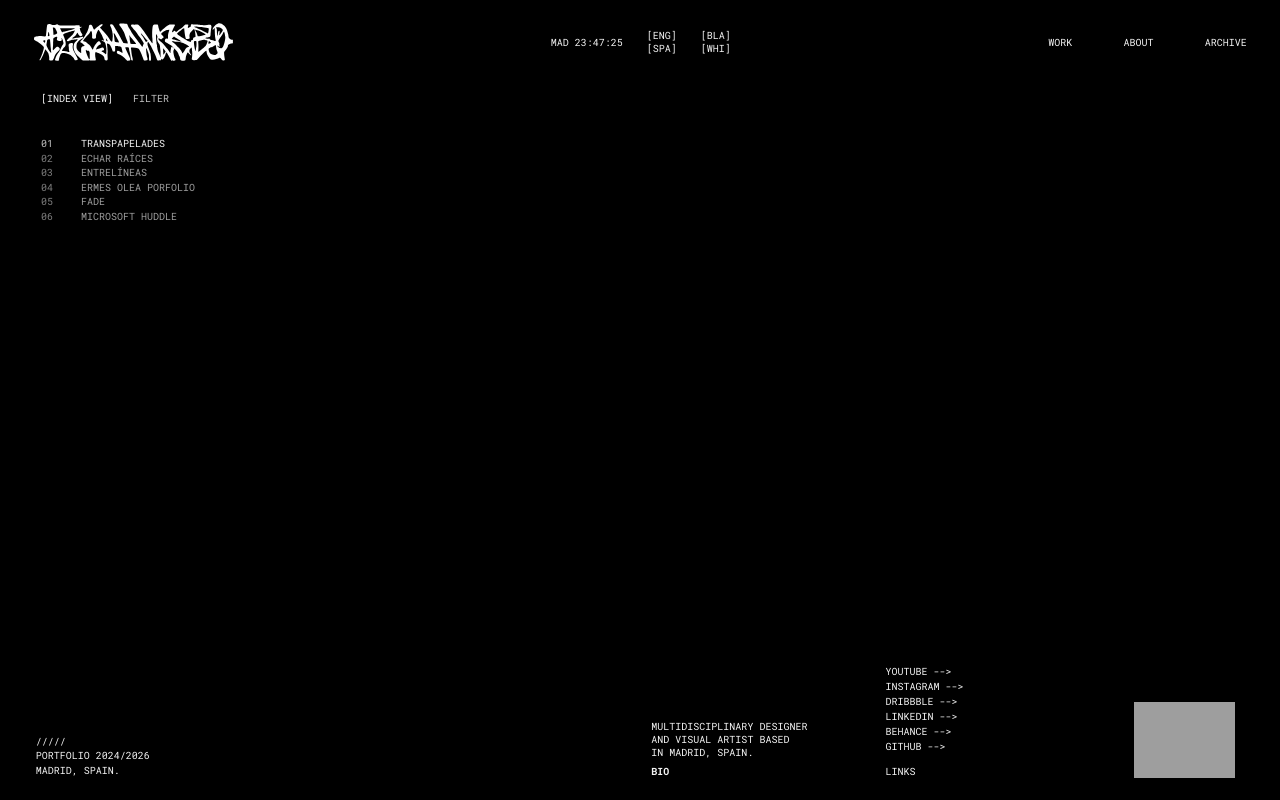
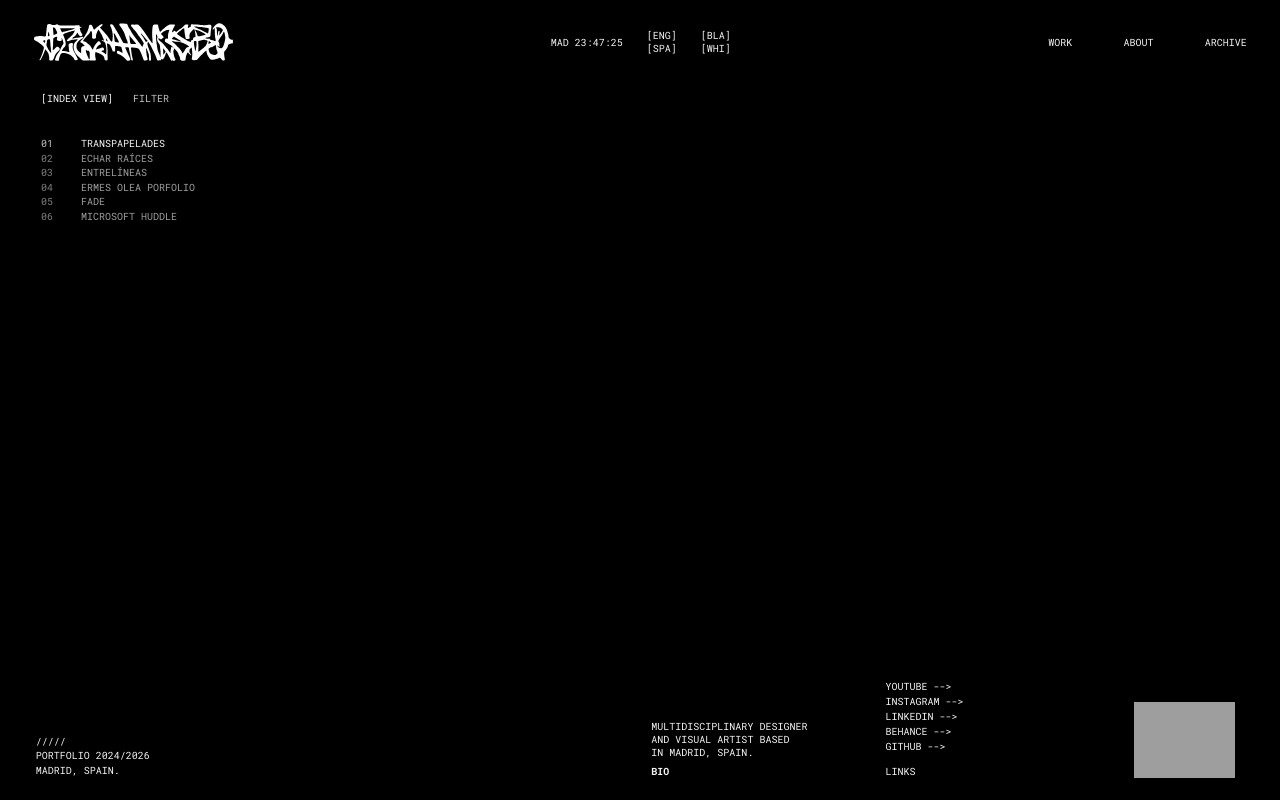
Before and after one commit to alecmancebo/alecmancebo, a React (Vite) app: page / in a window 1280 px wide. Built offline with nearby package versions, Linux system fonts and the light colour scheme; grey boxes are pictures that could not be loaded; a web font is replaced by a local one.

Commit message:
dribbble fix

```diff
--- a/src/components/layout/Footer.jsx
+++ b/src/components/layout/Footer.jsx
@@ -6,7 +6,6 @@ import { useLanguage } from '../effects/LanguageContext'
 const socialLinks = [
   { label: 'YOUTUBE', url: 'https://www.youtube.com/@alecmancebo' },
   { label: 'INSTAGRAM', url: 'https://www.instagram.com/alekxty/' },
-  { label: 'DRIBBBLE', url: 'https://dribbble.com/alecrmancebo' },
   { label: 'LINKEDIN', url: 'https://www.linkedin.com/in/alec-mancebo/' },
   { label: 'BEHANCE', url: 'https://www.behance.net/alecrodrgu' },
   { label: 'GITHUB', url: 'https://github.com/alecmancebo' },
--- a/src/content/siteContent.js
+++ b/src/content/siteContent.js
@@ -99,7 +99,7 @@ const aboutContent = {
 const projects = [
 	{ id: '01', title: 'TRANSPAPELADES', category: 'web', seed: 'transpapelades', projectUrl: 'https://www.figma.com/proto/3DFEMbsYkkBTMtyLTK1JZm/Transpapelades?node-id=909-23563&viewport=328%2C554%2C0.02&t=Rcr2OJrNfdRrTgkx-1&scaling=min-zoom&content-scaling=fixed&starting-point-node-id=909%3A23563&show-proto-sidebar=1&page-id=97%3A2' },
 	{ id: '02', title: 'ECHAR RAÍCES', category: 'web, gameDev', seed: 'echar-raices', projectUrl: 'https://alec-rodriguez.itch.io/echar-raices' },
-	{ id: '03', title: 'ENTRELÍNEAS', category: 'uxui', seed: 'entrelineas', projectUrl: 'https://www.figma.com/design/1OCW04zQOmjOtNLwMURRsw/Entrel%C3%ADneas---AlecRodr%C3%ADguez?node-id=12-2&t=I4y2LlIt64Dla7Gi-1' },
+	{ id: '03', title: 'ENTRELÍNEAS', category: 'uxui', seed: 'entrelineas', projectUrl: 'https://www.figma.com/proto/1OCW04zQOmjOtNLwMURRsw/Entrel%C3%ADneas---AlecRodr%C3%ADguez?node-id=44-675&p=f&t=nhPQUKLodyw6IDig-1&scaling=scale-down&content-scaling=fixed&page-id=12%3A6&starting-point-node-id=44%3A591&show-proto-sidebar=1' },
 	{ id: '04', title: 'ERMES OLEA PORFOLIO', category: 'web', seed: 'ermes-olea-porfolio', projectUrl: 'https://ermes-olea.netlify.app/' },
 	{ id: '05', title: 'FADE', category: 'gameDev, 3d', seed: 'fade', projectUrl: 'https://alec-rodriguez.itch.io/fade' },
 	{ id: '06', title: 'MICROSOFT HUDDLE', category: 'gameDev, web, 3d', seed: 'microsoft-huddle', projectUrl: 'https://microsofthuddle.framer.website/' },
```
